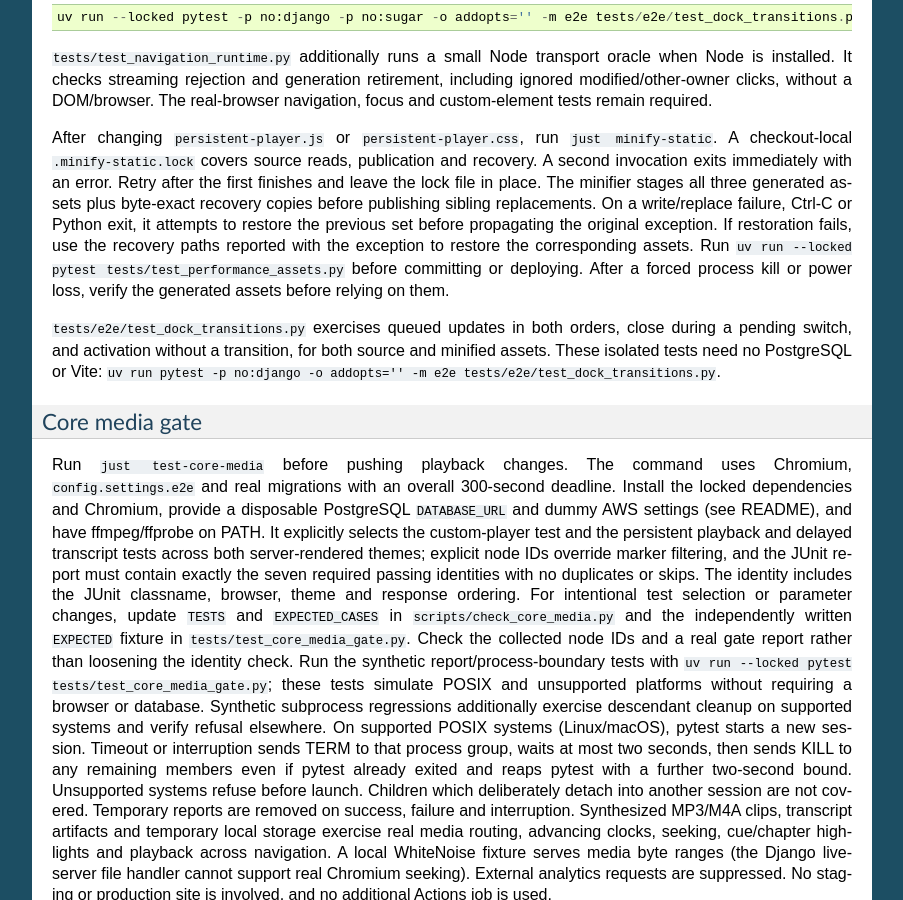
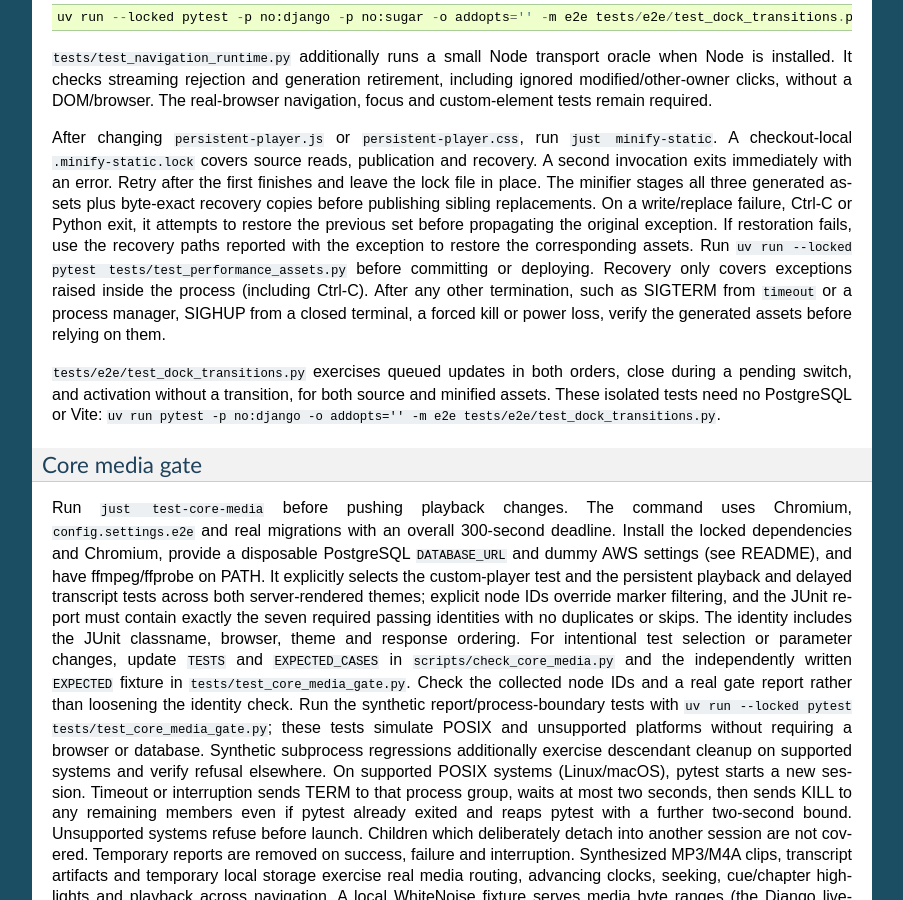
Before and after one commit to ephes/python-podcast, a Sphinx documentation site: the page built from docs/enhanced_navigation.rst, in a window 1280 px wide and 900 px high, scrolled down 3776 px. Shown: the whole window, without its empty margins (198-1101 px from the left). Built offline with Sphinx 7.4.7, drawn with Linux system fonts in a browser that asks for light colours.

Commit message:
Document which interruptions the asset minifier recovers from

```diff
--- a/CHANGELOG.rst
+++ b/CHANGELOG.rst
@@ -7,8 +7,9 @@ Unreleased
 * Allow one minified asset generator per checkout from source reads through
   recovery. A competing run exits immediately and can be retried.
 
-* Restore the previous minified assets after an interrupted publication, and
-  report retained recovery copies and cleanup failures on the original error.
+* Restore the previous minified assets when publication is interrupted by an
+  exception or Ctrl-C, and report retained recovery copies and cleanup failures
+  on the original error. Other signals still need a manual asset check.
 
 * Count allauth rate limits per client behind Traefik: production and staging
   set ``ALLAUTH_TRUSTED_PROXY_COUNT`` from ``DJANGO_NUM_PROXIES`` (default 1).
--- a/docs/enhanced_navigation.rst
+++ b/docs/enhanced_navigation.rst
@@ -251,8 +251,10 @@ write/replace failure, Ctrl-C or Python exit, it attempts to restore the
 previous set before propagating the original exception. If restoration fails,
 use the recovery paths reported with the exception to restore the corresponding
 assets. Run ``uv run --locked pytest tests/test_performance_assets.py`` before
-committing or deploying. After a forced process kill or power loss, verify the
-generated assets before relying on them.
+committing or deploying. Recovery only covers exceptions raised inside the
+process (including Ctrl-C). After any other termination, such as SIGTERM from
+``timeout`` or a process manager, SIGHUP from a closed terminal, a forced kill
+or power loss, verify the generated assets before relying on them.
 
 ``tests/e2e/test_dock_transitions.py`` exercises queued updates in both orders,
 close during a pending switch, and activation without a transition, for both
```
